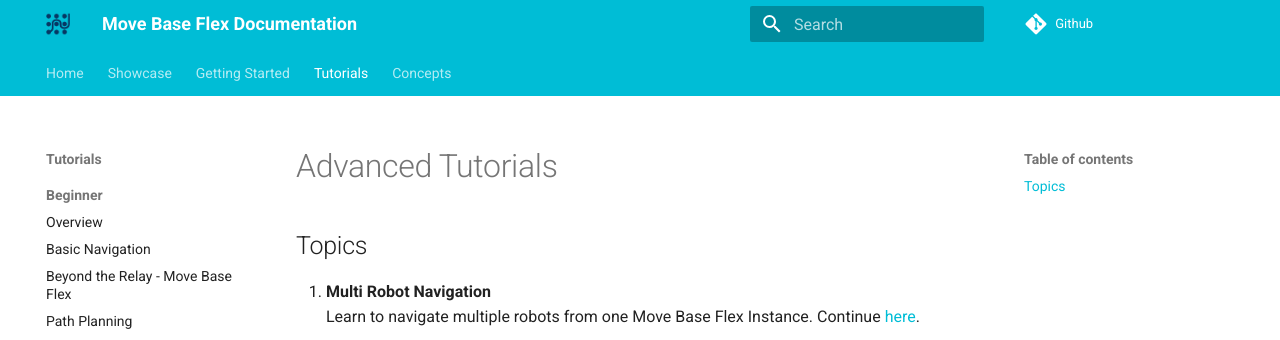
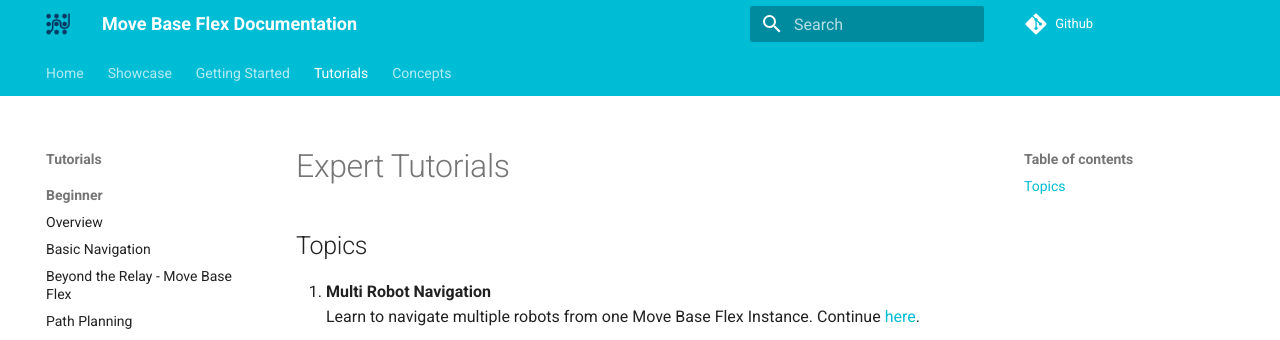
Before and after one commit to naturerobots/mbf_docs, an MkDocs documentation site: the page built from docs/tutorials/expert/overview.md, in a window 1280 px wide. Shown: the top 340 px of the page. Built offline with MkDocs 1.6.1 and Material for MkDocs 9.7.7, drawn with Linux system fonts in a browser that asks for light colours; comment, search, counter and statistics services are not loaded.

Commit message:
fix expert overview header

```diff
--- a/docs/tutorials/expert/overview.md
+++ b/docs/tutorials/expert/overview.md
@@ -1,4 +1,4 @@
-# Advanced Tutorials
+# Expert Tutorials
 
 ## Topics
 1. **Multi Robot Navigation** <br> Learn to navigate multiple robots from one Move Base Flex Instance. Continue [here](./multi_robot_navigation.md).
```
